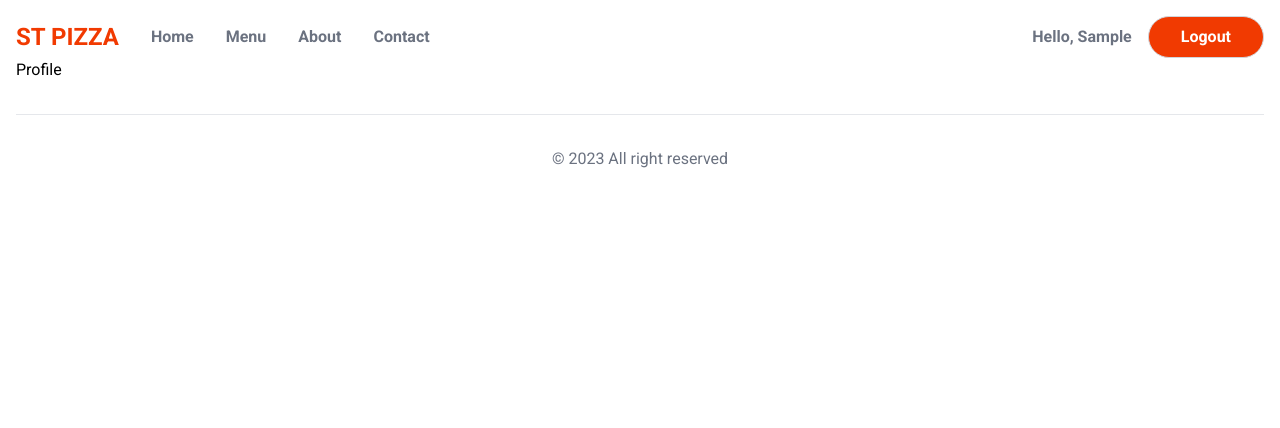
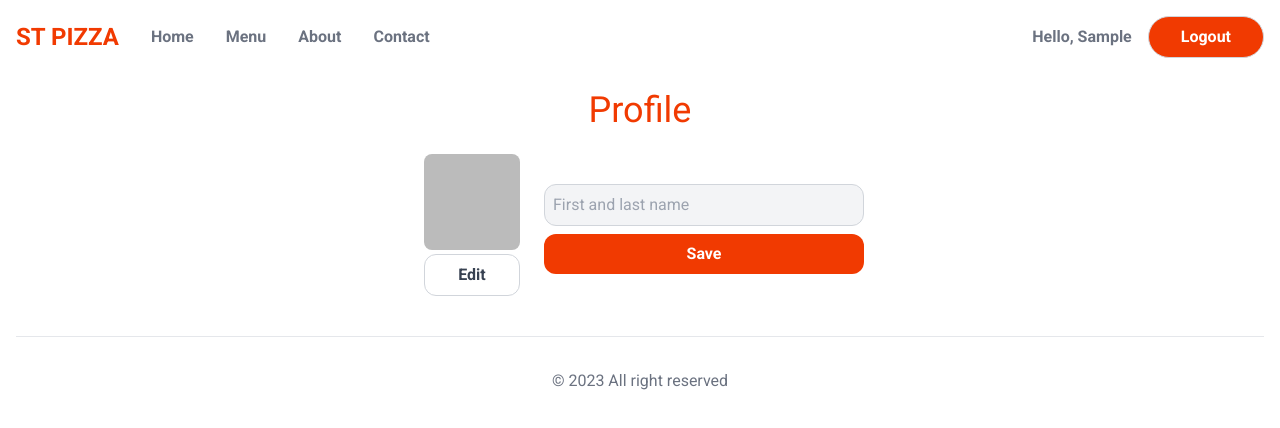
Before and after one commit to Raihanhn/Food_Ordering_App, a Next.js app: page /profile in a window 1280 px wide. Shown: the top 428 px of the page. Built offline with nearby package versions, Linux system fonts and the light colour scheme; no server answers; sample sign-in values are in the browser's storage.

Commit message:
avatar edit added

```diff
--- a/next.config.js
+++ b/next.config.js
@@ -1,4 +1,13 @@
 /** @type {import('next').NextConfig} */
-const nextConfig = {}
+const nextConfig = {
+  images: {
+    remotePatterns: [
+      {
+        protocol: "https",
+        hostname: "*.googleusercontent.com",
+      },
+    ],
+  },
+};
 
-module.exports = nextConfig
+module.exports = nextConfig;
--- a/src/app/profile/page.js
+++ b/src/app/profile/page.js
@@ -1,9 +1,45 @@
+"use client";
+import { useSession } from "next-auth/react";
+import Image from "next/image";
+import { redirect } from "next/navigation";
 import React from "react";
 
-export default function page() {
+export default function ProfilePage() {
+  const session = useSession();
+  const { status } = session;
+  if (status === "login") {
+    return "Loading...";
+  }
+
+  if (status === "unauthenticated") {
+    return redirect("/login");
+  }
+
+  const userImage = session.data?.user.image;
+
   return (
-    <section>
-      <h1 className="">Profile</h1>
+    <section className="mt-8">
+      <h1 className="text-center text-primary text-4xl mb-4">Profile</h1>
+      <form className="max-w-md mx-auto ">
+        <div className="flex gap-4 items-center ">
+          <div className="">
+            <div className=" rounded-lg p-2 relative">
+              <Image
+                className="rounded-lg w-full h-full mb-1 "
+                src={userImage}
+                width={250}
+                height={250}
+                alt={"avatar"}
+              />
+              <button type="button">Edit</button>
+            </div>
+          </div>
+          <div className="grow">
+            <input type="text" placeholder="First and last name" />
+            <button type="submit">Save</button>
+          </div>
+        </div>
+      </form>
     </section>
   );
 }
```
